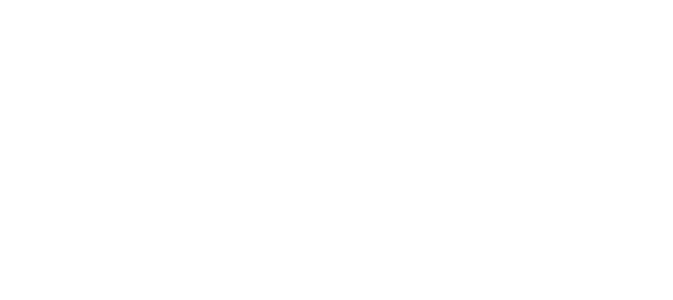
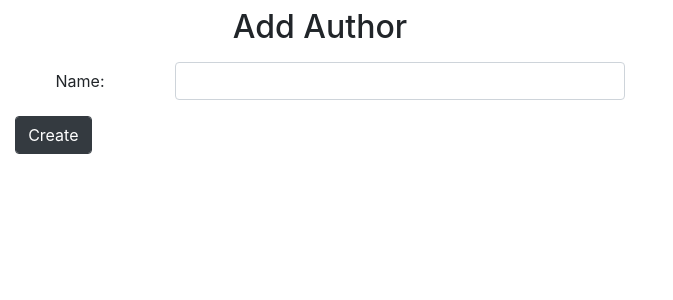
Before and after one commit to CepheidVariable/authors, a React (Create React App) app in the folder client/: page /new in a window 1280 px wide. Shown: the top 300 px of the page, without its empty margins (0-673 px from the left). Built offline with nearby package versions, Linux system fonts and the light colour scheme.

Commit message:
added create view

```diff
--- a/client/src/App.js
+++ b/client/src/App.js
@@ -12,7 +12,7 @@
       <Router>
         <Main path="/" />
         <Edit path="/edit/:id" />
-        {/* <New path="/new" /> */}
+        <New path="/new" />
       </Router>
     </div>
   );
--- a/client/src/views/New.jsx
+++ b/client/src/views/New.jsx
@@ -0,0 +1,45 @@
+import { navigate } from "@reach/router";
+import axios from "axios";
+import { useState } from "react"
+import AuthorForm from '../components/AuthorForm';
+
+const New = props => {
+    const [author, setAuthor] = useState({
+        name: ""
+    });
+    const [errors, setErrors] = useState(false);
+
+    const handleChange = e => {
+        setAuthor({
+            ...author,
+            [e.target.name] : e.target.value
+        });
+    }
+
+    const handleSubmit = e => {
+        e.preventDefault();
+        axios.post('http://localhost:8000/api/authors', author)
+            .then(() => navigate('/'))
+            .catch(err => {
+                setErrors(err.response.data.errors)
+            });
+        setAuthor({
+            name: ""
+        })
+    }
+
+    return (
+        <>
+            <AuthorForm
+                inputs={author}
+                action={"Add Author"}
+                submitValue="Create"
+                onChangeHandler={handleChange}
+                onSubmitHandler={handleSubmit}
+                errors={errors}
+            />
+        </>
+    )
+}
+
+export default New;
```
